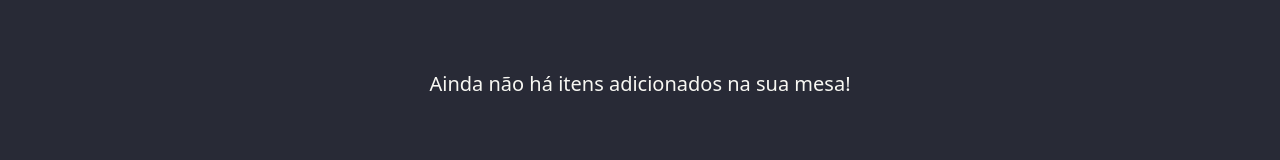
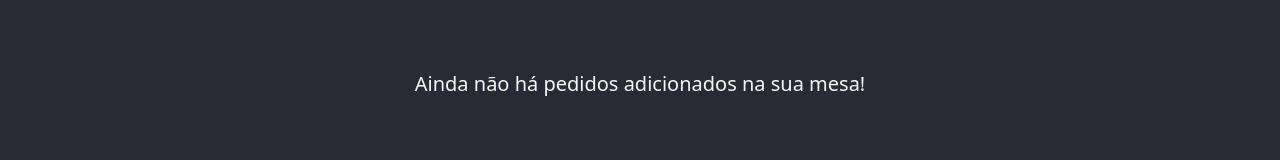
Before and after one commit to dandeeccastro/bill-the-splitter, a Vue app: page / in a window 1280 px wide. Shown: the part 284-444 px from the top of the page. Built offline with nearby package versions, Linux system fonts and the light colour scheme.

Commit message:
Changing wording on zero order state

```diff
--- a/src/components/PartialTab.vue
+++ b/src/components/PartialTab.vue
@@ -43,7 +43,7 @@ function hasOrderedSomething(name: string): boolean {
     </div>
   </div>
   <div v-else class="h-128 flex justify-center items-center text-center text-xl mx-8">
-    <p>Ainda não há itens adicionados na sua mesa!</p>
+    <p>Ainda não há pedidos adicionados na sua mesa!</p>
   </div>
 </template>
 
--- a/src/components/TotalTab.vue
+++ b/src/components/TotalTab.vue
@@ -28,7 +28,7 @@ const store = useTableStore()
     </tbody>
   </table>
   <div v-else class="h-128 flex justify-center items-center text-center text-xl mx-8">
-    <p>Ainda não há itens adicionados na sua mesa!</p>
+    <p>Ainda não há pedidos adicionados na sua mesa!</p>
   </div>
 </template>
 
```
